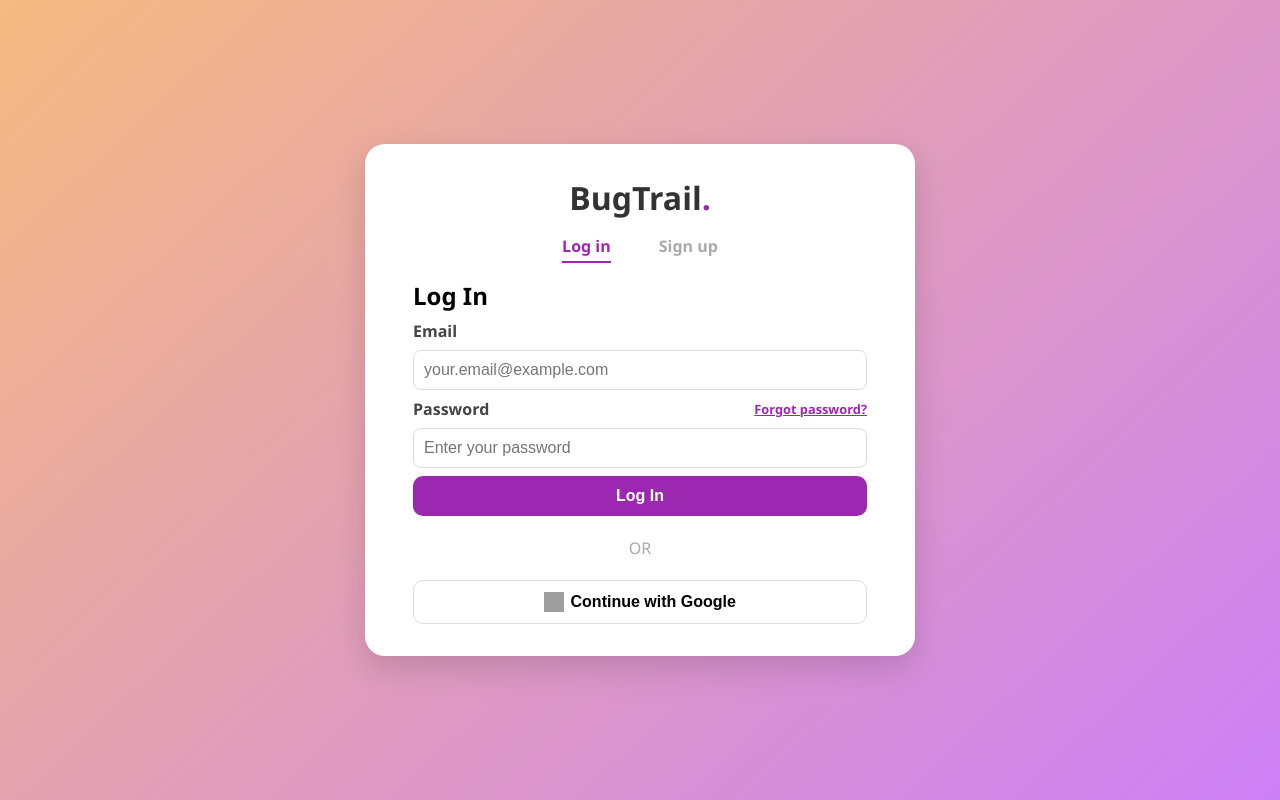
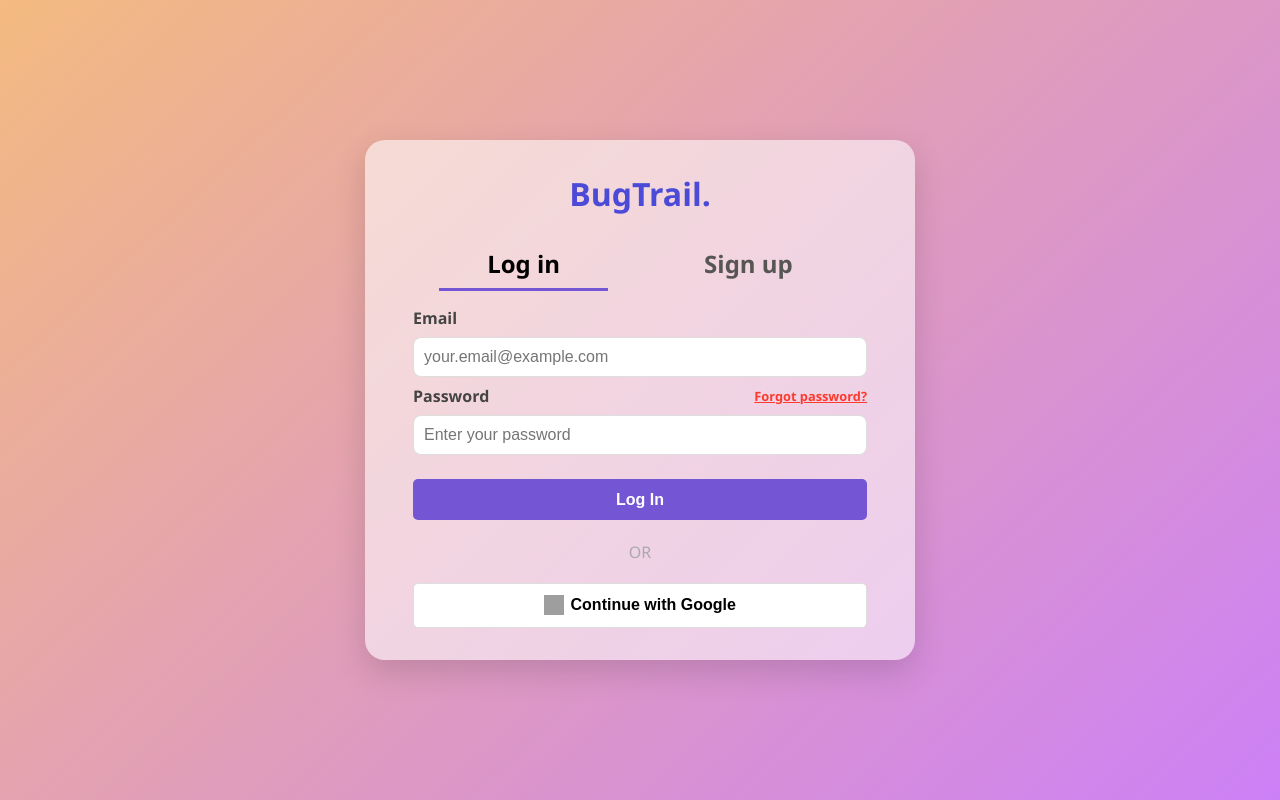
Before and after one commit to norzaliah/bug-tracker-code, a React (Create React App) app in the folder frontend/: page /login in a window 1280 px wide. Built offline with nearby package versions, Linux system fonts and the light colour scheme; no server answers; grey boxes are pictures that could not be loaded.

Commit message:
Modified Frontend Authentication

```diff
--- a/frontend/src/components/LoginForm.jsx
+++ b/frontend/src/components/LoginForm.jsx
@@ -49,7 +49,6 @@ const LoginForm = () => {
 
   return (
     <form onSubmit={handleLogin} className="auth-form">
-      <h2>Log In</h2>
       {error && <p className="error-message">{error}</p>}
 
       <label htmlFor="email">Email</label>
--- a/frontend/src/styles/Auth.css
+++ b/frontend/src/styles/Auth.css
@@ -8,7 +8,7 @@
 }
 
 .auth-card {
-  background-color: white;
+  background-color: #ffffff90;
   padding: 2rem 3rem;
   border-radius: 20px;
   width: 100%;
@@ -21,11 +21,11 @@
   text-align: center;
   font-size: 2rem;
   font-weight: 700;
-  color: #333;
+  color: #4C4BD7;
 }
 
 .logo span {
-  color: #9C27B0;
+  color: #4C4BD7;
 }
 
 .tab {
@@ -37,18 +37,19 @@
 }
 
 .tab span {
-  font-size: 1rem;
+  font-size: 1.5rem;
   font-weight: 600;
   padding-bottom: 4px;
+  padding: 1rem 3rem 0.5rem 3rem;
 }
 
 .tab .active {
-  border-bottom: 2px solid #9C27B0;
-  color: #9C27B0;
+  border-bottom: 3.5px solid #7455D4;
+  color: #000000;
 }
 
 .tab .inactive {
-  color: #aaa;
+  color: #585555;
 }
 
 form {
@@ -82,7 +83,7 @@ input:focus {
 
 .forgot {
   font-size: 0.8rem;
-  color: #9C27B0;
+  color: #FD3A2D;
   cursor: pointer;
   text-decoration: underline;
 }
@@ -91,7 +92,7 @@ input:focus {
 .google-btn {
   padding: 0.7rem;
   border: none;
-  border-radius: 10px;
+  border-radius: 5px;
   font-size: 1rem;
   font-weight: 600;
   cursor: pointer;
@@ -99,12 +100,13 @@ input:focus {
 }
 
 .login-btn {
-  background-color: #9C27B0;
+  margin-top: 1rem;
+  background-color: #7455D4;
   color: white;
 }
 
 .login-btn:hover {
-  background-color: #7B1FA2;
+  background-color: #7455D4;
 }
 
 .google-btn {
@@ -146,7 +148,7 @@ input:focus {
   margin-top: 1rem;
   padding: 10px;
   border-radius: 8px;
-  font-size: 1rem;
+  font-size: 1.5rem;
 }
 
 .signup-btn {
```
